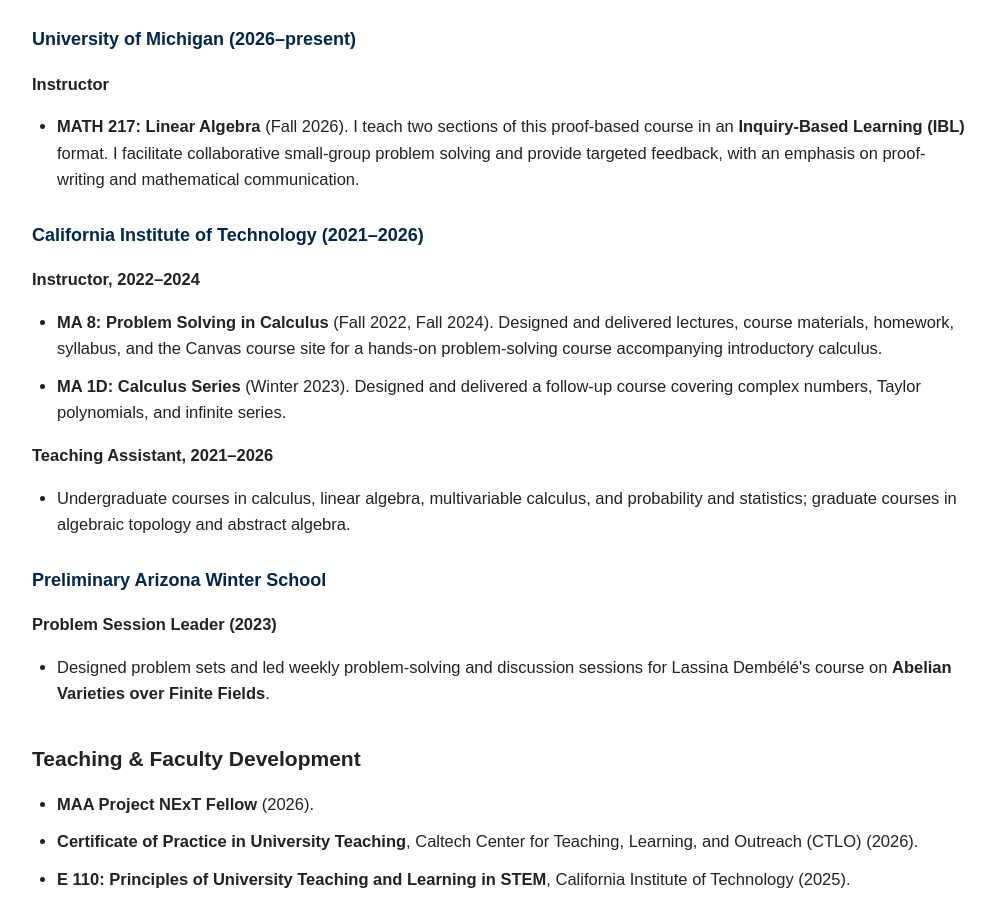
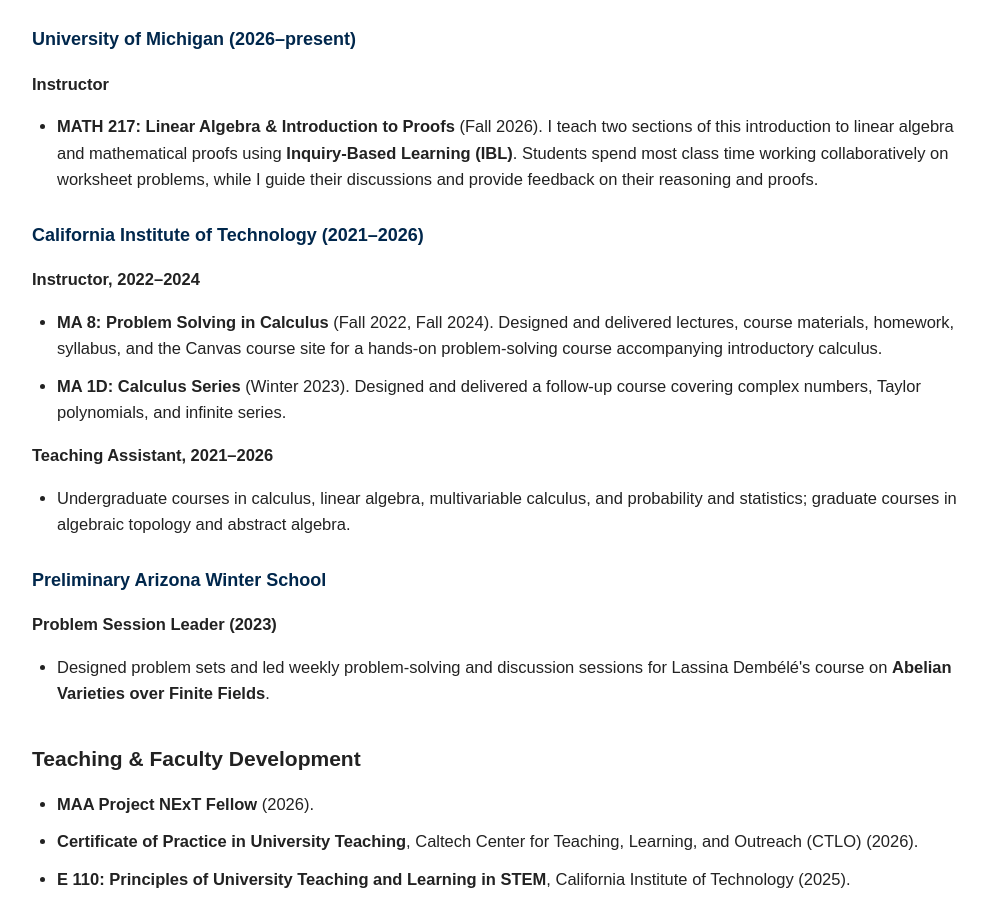
Before and after one commit to YuxinLin121/YuxinLin121.github.io, a plain HTML site: page index.html in a window 1280 px wide. Shown: the part 2457-3367 px from the top of the page, without its empty margins (138-1133 px from the left). Drawn offline with Linux system fonts and the light colour scheme.

Commit message:
Clarify MATH 217 course title and inquiry-based teaching description

```diff
--- a/index.html
+++ b/index.html
@@ -757,12 +757,14 @@
 
             <ul>
                 <li>
-                    <strong>MATH 217: Linear Algebra</strong> (Fall 2026).
-                    I teach two sections of this proof-based course in an
-                    <strong>Inquiry-Based Learning (IBL)</strong> format.
-                    I facilitate collaborative small-group problem solving
-                    and provide targeted feedback, with an emphasis on
-                    proof-writing and mathematical communication.
+                    <strong>MATH 217: Linear Algebra &amp; Introduction to Proofs</strong>
+                    (Fall 2026).
+                    I teach two sections of this introduction to linear algebra
+                    and mathematical proofs using
+                    <strong>Inquiry-Based Learning (IBL)</strong>.
+                    Students spend most class time working collaboratively on
+                    worksheet problems, while I guide their discussions and
+                    provide feedback on their reasoning and proofs.
                 </li>
             </ul>
 
```
